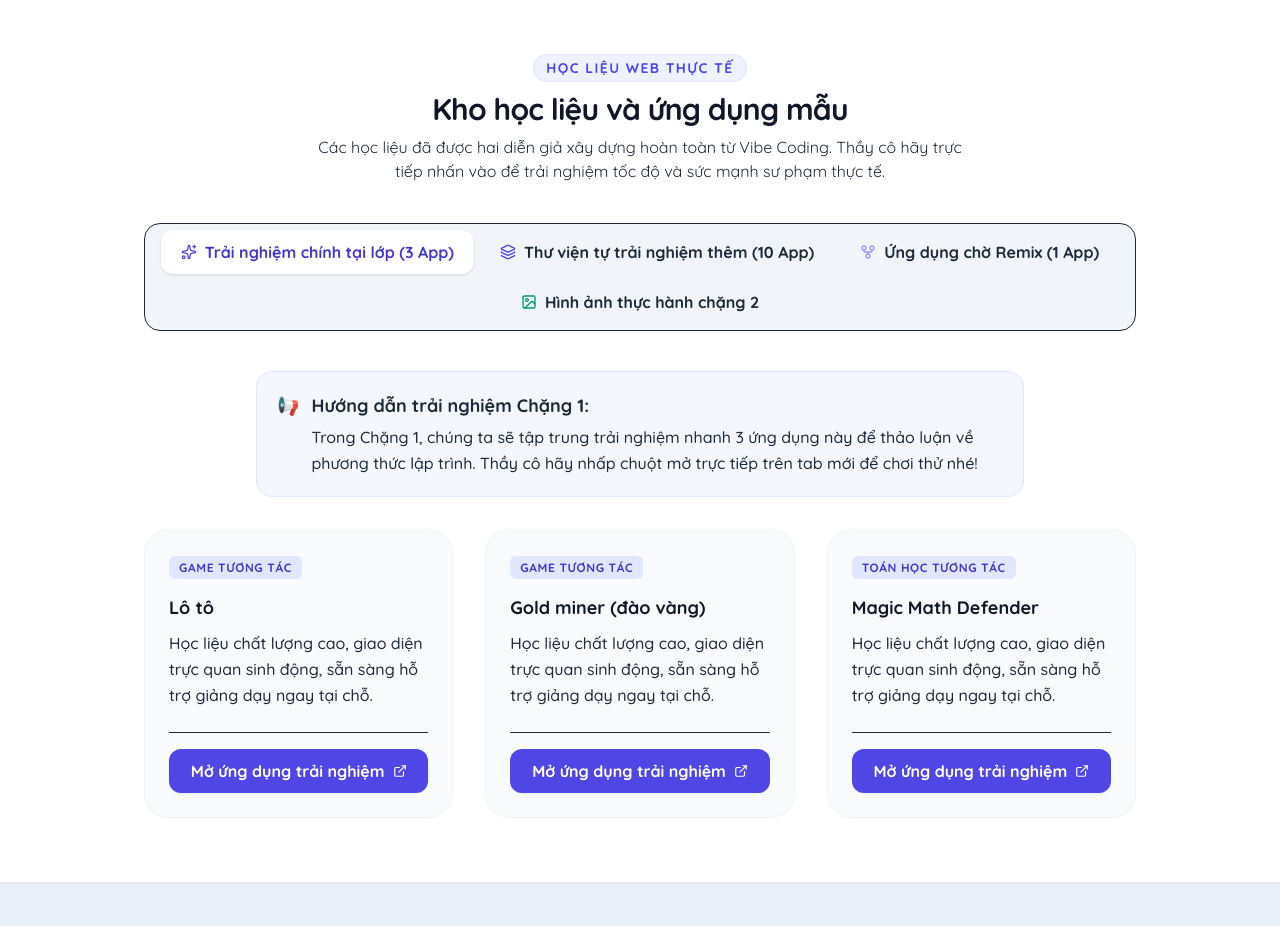
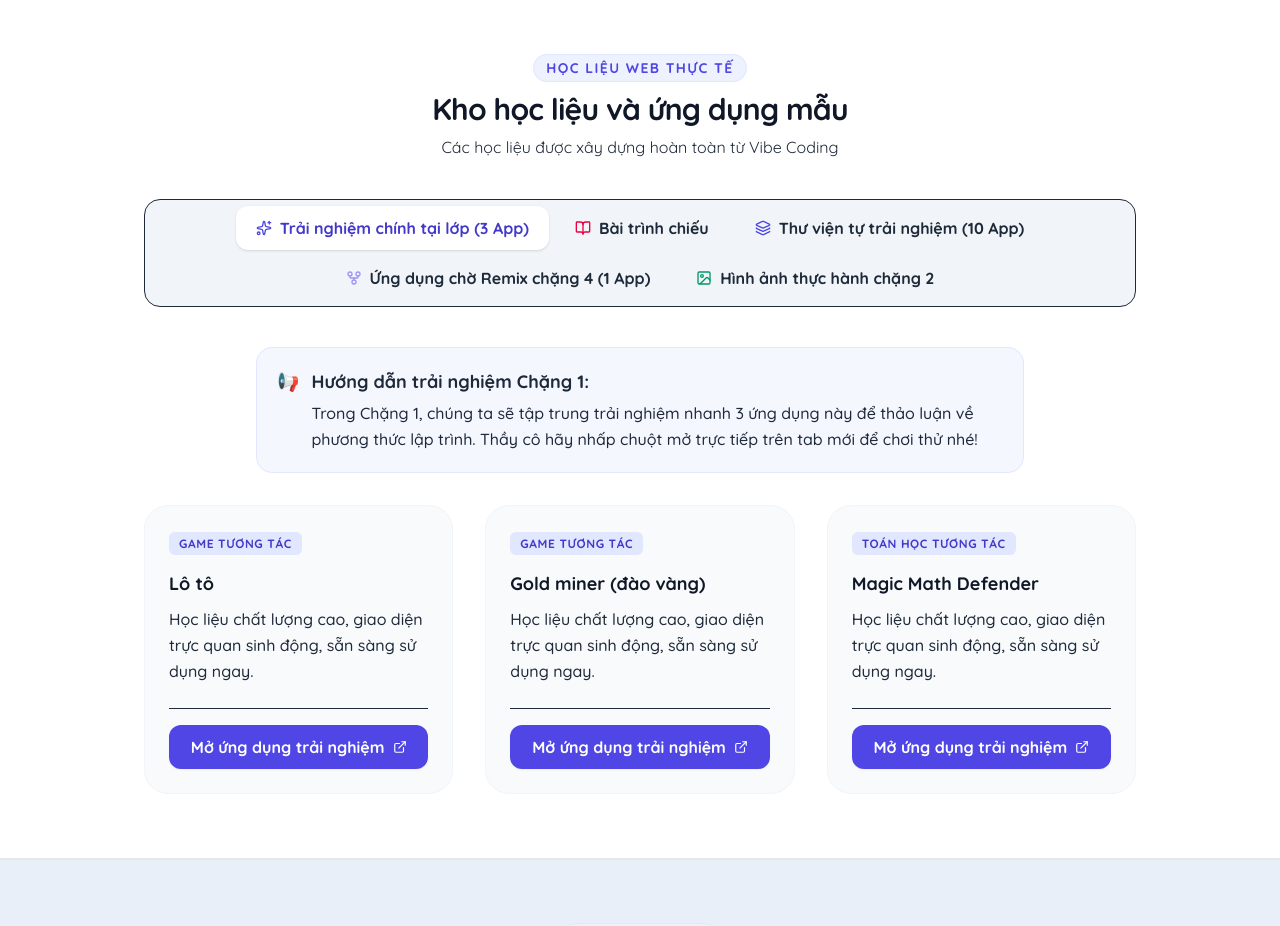
Before and after one commit to cuongngovuihocai/WS03, a React (Vite) app: page / in a window 1280 px wide. Shown: the part 8780-9706 px from the top of the page. Built offline with nearby package versions, Linux system fonts and the light colour scheme.

Commit message:
Update AppDemos.tsx

```diff
--- a/src/components/AppDemos.tsx
+++ b/src/components/AppDemos.tsx
@@ -4,7 +4,7 @@ import { ExternalLink, Flame, ShieldAlert, Sparkles, BookOpen, Layers, GitFork,
 import { APP_DEMOS } from "../data";
 
 export default function AppDemos() {
-  const [activeTab, setActiveTab] = useState<"class" | "handout" | "remix" | "images">("class");
+  const [activeTab, setActiveTab] = useState<"class" | "handout" | "remix" | "images" | "slides">("class");
   const [selectedZoomImage, setSelectedZoomImage] = useState<string | null>(null);
 
   const classApps = APP_DEMOS.filter((app) => app.isMain);
@@ -23,7 +23,7 @@ export default function AppDemos() {
             Kho học liệu và ứng dụng mẫu
           </h2>
           <p className="text-base text-gray-750 mt-2 max-w-2xl mx-auto">
-            Các học liệu đã được hai diễn giả xây dựng hoàn toàn từ Vibe Coding. Thầy cô hãy trực tiếp nhấn vào để trải nghiệm tốc độ và sức mạnh sư phạm thực tế.
+            Các học liệu được xây dựng hoàn toàn từ Vibe Coding
           </p>
         </div>
 
@@ -42,6 +42,17 @@ export default function AppDemos() {
               Trải nghiệm chính tại lớp ({classApps.length} App)
             </button>
             <button
+              onClick={() => setActiveTab("slides")}
+              className={`px-5 py-2.5 rounded-xl text-sm md:text-base font-bold transition-all flex items-center gap-2 ${
+                activeTab === "slides"
+                  ? "bg-white text-rose-700 shadow-sm border border-rose-100"
+                  : "text-gray-650 hover:text-gray-800"
+              }`}
+            >
+              <BookOpen className="w-4 h-4 text-rose-600" />
+              Bài trình chiếu
+            </button>
+            <button
               onClick={() => setActiveTab("handout")}
               className={`px-5 py-2.5 rounded-xl text-sm md:text-base font-bold transition-all flex items-center gap-2 ${
                 activeTab === "handout"
@@ -50,7 +61,7 @@ export default function AppDemos() {
               }`}
             >
               <Layers className="w-4 h-4 text-brand-600" />
-              Thư viện tự trải nghiệm thêm ({handoutApps.length} App)
+              Thư viện tự trải nghiệm ({handoutApps.length} App)
             </button>
             <button
               onClick={() => setActiveTab("remix")}
@@ -61,7 +72,7 @@ export default function AppDemos() {
               }`}
             >
               <GitFork className="w-4 h-4 text-indigo-600 animate-pulse" />
-              Ứng dụng chờ Remix ({remixApps.length} App)
+              Ứng dụng chờ Remix chặng 4 ({remixApps.length} App)
             </button>
             <button
               onClick={() => setActiveTab("images")}
@@ -106,7 +117,7 @@ export default function AppDemos() {
                       {app.name}
                     </h3>
                     <p className="text-sm md:text-base text-gray-750 mt-2 leading-relaxed font-medium">
-                      Học liệu chất lượng cao, giao diện trực quan sinh động, sẵn sàng hỗ trợ giảng dạy ngay tại chỗ.
+                      Học liệu chất lượng cao, giao diện trực quan sinh động, sẵn sàng sử dụng ngay.
                     </p>
                   </div>
 
@@ -123,6 +134,55 @@ export default function AppDemos() {
                   </div>
                 </div>
               ))}
+            </div>
+          </div>
+        )}
+
+        {activeTab === "slides" && (
+          <div className="max-w-3xl mx-auto">
+            {/* Info Box */}
+            <div className="bg-rose-50/60 border border-rose-100 rounded-2xl p-5 mb-8 flex items-start gap-3.5 text-base text-rose-950 font-bold">
+              <span className="text-xl shrink-0">📊</span>
+              <div>
+                <p className="font-extrabold text-base md:text-lg">Bài trình chiếu chính thức của Workshop:</p>
+                <p className="text-sm md:text-base text-rose-950 mt-1 leading-relaxed font-medium">
+                  Học viên có thể mở để xem lại hoặc theo dõi trong quá trình học
+                </p>
+              </div>
+            </div>
+
+            {/* Slide Card */}
+            <div className="bg-gradient-to-br from-white to-rose-50/20 border border-rose-150 rounded-3xl p-8 shadow-xs hover:shadow-md transition-all duration-300 relative overflow-hidden group">
+              <div className="absolute top-0 right-0 w-32 h-32 bg-rose-50 rounded-full blur-3xl -mr-10 -mt-10 opacity-70 group-hover:bg-rose-100 transition-colors" />
+
+              <div className="relative z-10 flex flex-col md:flex-row md:items-center justify-between gap-6">
+                <div className="space-y-4 max-w-xl">
+                  <div className="flex items-center gap-2">
+                    <span className="text-xs font-bold text-rose-700 uppercase tracking-wider bg-rose-100 px-2.5 py-1 rounded-md">
+                      Slide Bài Giảng
+                    </span>
+                    <span className="text-xs font-bold text-indigo-700 bg-indigo-50 border border-indigo-100 px-2 py-0.5 rounded-md flex items-center gap-1">
+                      Canva Presentation
+                    </span>
+                  </div>
+
+                  <h3 className="text-xl md:text-2xl font-bold text-gray-900 group-hover:text-rose-800 transition">
+                    Workshop 03: Xưởng Kiến tạo Học liệu
+                  </h3>
+                </div>
+
+                <div className="shrink-0 flex flex-col gap-3 min-w-[200px]">
+                  <a
+                    href="https://ws03.my.canva.site/"
+                    target="_blank"
+                    rel="noopener noreferrer"
+                    className="w-full inline-flex items-center justify-center gap-2 px-5 py-3.5 rounded-xl bg-rose-600 hover:bg-rose-700 text-white font-extrabold text-sm md:text-base shadow-xs hover:shadow-md transition duration-200"
+                  >
+                    Xem bài trình chiếu
+                    <ExternalLink className="w-3.5 h-3.5" />
+                  </a>
+                </div>
+              </div>
             </div>
           </div>
         )}
@@ -190,7 +250,7 @@ export default function AppDemos() {
             <div className="bg-indigo-50/60 border border-indigo-100 rounded-2xl p-5 mb-8 flex items-start gap-3 text-base text-indigo-950 font-bold">
               <span className="text-xl">💡</span>
               <div>
-                <p className="font-extrabold text-base md:text-lg">Phương án dự phòng chất lượng cao:</p>
+                <p className="font-extrabold text-base md:text-lg">Phương án dự phòng:</p>
                 <p className="text-sm md:text-base text-indigo-950 mt-1 leading-relaxed font-medium">
                   Trong trường hợp quý thầy cô chưa hoàn thiện được ứng dụng riêng trong <strong>Chặng 4 (Đến lượt bạn!)</strong>, thầy cô hoàn toàn có thể sử dụng ứng dụng <strong>Học chơi cờ vua</strong> đã được chuẩn bị sẵn dưới đây để tiếp tục thực hành phần <strong>Xuất bản và Chia sẻ của Chặng 5</strong> một cách mượt mà nhất.
                 </p>
@@ -222,7 +282,7 @@ export default function AppDemos() {
                     </h3>
 
                     <p className="text-sm md:text-base text-gray-750 leading-relaxed font-medium">
-                      Ứng dụng web trực quan, tương tác cao giúp trẻ em làm quen và học chơi cờ vua một cách hứng thú và dễ hiểu nhất. Một học liệu mẫu hoàn hảo cho phương pháp dạy học thông qua trò chơi (Gamification).
+                      Ứng dụng web trực quan, tương tác cao giúp trẻ em làm quen và học chơi cờ vua một cách hứng thú và vui vẻ nhất. Một học liệu mẫu cho phương pháp dạy học thông qua trò chơi (Gamification).
                     </p>
                   </div>
 
@@ -257,7 +317,7 @@ export default function AppDemos() {
               <div>
                 <p className="font-extrabold text-base md:text-lg">Hình ảnh mẫu cho Chặng 2 thực hành:</p>
                 <p className="text-sm md:text-base text-emerald-950 mt-1 leading-relaxed font-medium">
-                  Thầy cô hãy nhấp chuột vào hình vẽ bên dưới để phóng to xem chi tiết, hoặc nhấp vào nút tải ảnh để tải về máy tính cá nhân. Sau đó, sử dụng các hình phác thảo ý tưởng này để tải lên ứng dụng <strong>Bring Anything to Life</strong> tại Chặng 2 nhé!
+                  Thầy cô hãy nhấp chuột vào hình vẽ bên dưới để phóng to xem chi tiết, hoặc nhấp vào nút tải ảnh để tải về máy tính cá nhân. Sau đó, sử dụng các file hình này để tải lên ứng dụng <strong>Bring Anything to Life</strong> tại Chặng 2 nhé!
                 </p>
               </div>
             </div>
```
